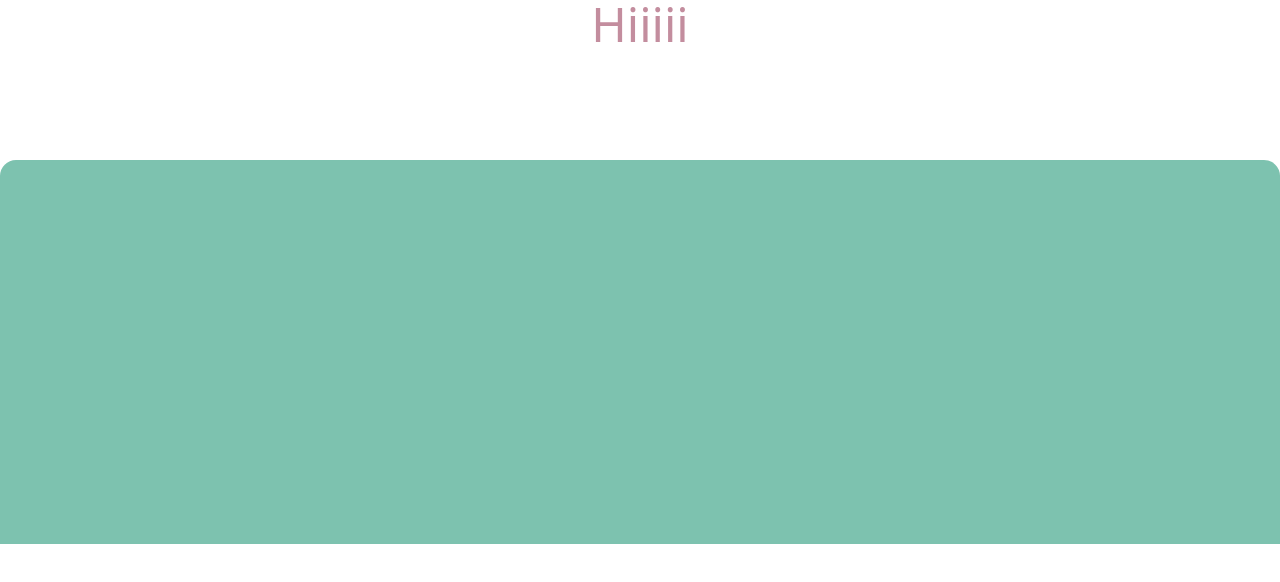
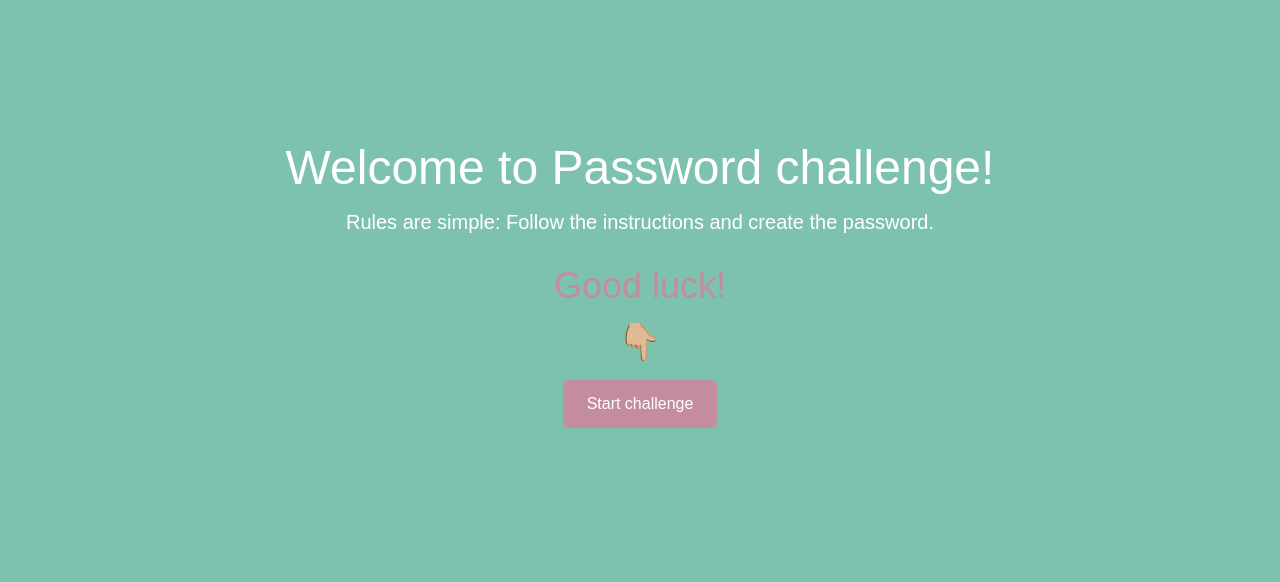
Before and after one commit to Michael-Melis/password-game, a Next.js app: page /en in a window 1280 px wide. Shown: the top 582 px of the page. Built offline with nearby package versions, Linux system fonts and the light colour scheme.

Commit message:
feat(mainInput): setup for main input

```diff
--- /dev/null
+++ b/app/[locale]/_components/Button.tsx
@@ -0,0 +1,57 @@
+import { useTranslations } from 'next-intl';
+
+const StyledButton = ({
+  title,
+  buttonProps,
+  styles,
+  size = 'md',
+  useCase = 'default',
+}: {
+  title: string;
+  buttonProps: React.DetailedHTMLProps<
+    React.ButtonHTMLAttributes<HTMLButtonElement>,
+    HTMLButtonElement
+  >;
+  size?: 'sm' | 'md' | 'lg';
+  styles?: string;
+  useCase?: 'success' | 'error' | 'warning' | 'info' | 'default';
+}) => {
+  const t = useTranslations('Buttons');
+
+  const sizeSwitch = () => {
+    switch (size) {
+      case 'sm':
+        return 'px-2 py-1';
+      case 'md':
+        return 'px-4 py-2';
+      case 'lg':
+        return 'px-6 py-3';
+      default:
+        return 'px-4 py-2';
+    }
+  };
+  const useCaseSwitch = () => {
+    switch (useCase) {
+      case 'success':
+        return 'bg-green-500 ';
+      case 'error':
+        return 'bg-red-500';
+      case 'warning':
+        return 'bg-yellow-500';
+      case 'info':
+        return 'bg-blue-500';
+      default:
+        return 'bg-[#C38D9E]';
+    }
+  };
+
+  return (
+    <button
+      className={`${styles} rounded-md ${useCaseSwitch()} ${sizeSwitch()} text-white  hover:bg-opacity-70 hover:transition ease-in-out duration-300 `}
+      {...buttonProps}>
+      {t(title)}
+    </button>
+  );
+};
+
+export default StyledButton;
--- a/app/[locale]/_components/Header.tsx
+++ b/app/[locale]/_components/Header.tsx
@@ -1,25 +1,43 @@
 'use client';
 
-import { useTranslations } from 'next-intl';
 import TypoWithTranslation from './TypoWithTranslation';
+import { useState } from 'react';
 
-const Header = () => {
-  const t = useTranslations('MainPage');
+const Header = ({ challengeStarted }: { challengeStarted: boolean }) => {
+  const [isHovered, setIsHovered] = useState(false);
 
-  /**
-   *
-   * #E27D60
-   *
-   * #E8A87C
-   * #C38D9E
-   * #41B3A3
-   *
-   */
+  const dataForTitle = {
+    text: 'title',
+    styles: 'text-5xl text-white delay-0 mt-4',
+  };
 
   return (
-    <div className='flex bg-white justify-center h-40 '>
-      <TypoWithTranslation data={{ text: 'title', styles: 'text-5xl text-[#C38D9E]' }} />
+    <div className='flex flex-col justify-center items-center  mt-32'>
+      <TypoWithTranslation data={dataForTitle} />
+      <TypoWithTranslation
+        data={{ text: 'rules', styles: 'text-xl text-white my-4' }}
+      />
 
+      {!challengeStarted && (
+        <>
+          <TypoWithTranslation
+            data={{
+              pTagProps: {
+                onMouseEnter: () => setIsHovered(true),
+                onMouseLeave: () => setIsHovered(false),
+              },
+              text: isHovered ? 'uWillNeedIt' : 'goodLuck',
+              styles: 'text-4xl text-[#C38D9E] mt-4 animate-bounce h-10',
+            }}
+          />
+          <TypoWithTranslation
+            data={{
+              text: 'pointerDownEmoji',
+              styles: 'text-4xl  mt-4  animate-bounce mt-4 h-10',
+            }}
+          />
+        </>
+      )}
     </div>
   );
 };
--- a/app/[locale]/_components/MainChallenge.tsx
+++ b/app/[locale]/_components/MainChallenge.tsx
@@ -1,7 +1,32 @@
-import React from 'react';
+'use client';
 
-const MainChallenge = () => {
-  return <div className='rounded-t-2xl bg-[#7DC2AF] h-96'   />;
+import { Dispatch, SetStateAction } from 'react';
+import StyledButton from './Button';
+import MainInput from './MainInput';
+
+const MainChallenge = ({
+  challengeStarted,
+  setChallengeStarted,
+}: {
+  challengeStarted: boolean;
+  setChallengeStarted: Dispatch<SetStateAction<boolean>>;
+}) => {
+  return (
+    <div className='rounded-t-2xl flex justify-center'>
+      {challengeStarted ? (
+        <MainInput />
+      ) : (
+        <StyledButton
+          title='startChallenge'
+          size='lg'
+          styles='mt-4'
+          buttonProps={{
+            onClick: () => setChallengeStarted(true),
+          }}
+        />
+      )}
+    </div>
+  );
 };
 
 export default MainChallenge;
--- /dev/null
+++ b/app/[locale]/_components/MainInput.tsx
@@ -0,0 +1,35 @@
+import { useTranslations } from 'next-intl';
+import React, { useState } from 'react';
+
+const MainInput = () => {
+  // * Localization
+  const t = useTranslations('MainPage');
+
+  // * States
+  const [password, setPassword] = useState<string>('');
+  console.log('🚀 ~ file: MainInput.tsx:10 ~ MainInput ~ password:', password);
+
+  /**
+   *
+   * #E27D60
+   *
+   * #E8A87C
+   * #C38D9E
+   * #41B3A3
+   *
+   */
+
+  return (
+    <div className='flex bg-[#c38db3] justify-center items-center rounded-md h-40 w-10/12'>
+      <input
+        type='text'
+        onChange={(e) => setPassword(e.target.value)}
+        placeholder={t('passwordPlaceholder')}
+        className='w-10/12 rounded-md p-2 text-[#E27D60]  focus:border-none outline-none  placeholder:text-center placeholder:text-[#C38D9E]'
+      />
+
+    </div>
+  );
+};
+
+export default MainInput;
--- a/app/[locale]/_components/TypoWithTranslation.tsx
+++ b/app/[locale]/_components/TypoWithTranslation.tsx
@@ -1,20 +1,24 @@
 import { useTranslations } from 'next-intl';
-
-
+import { DetailedHTMLProps, HTMLAttributes } from 'react';
 
 type TypoWithTranslationProps = {
   text: string;
   styles: string;
-
+  pTagProps?: DetailedHTMLProps<
+    HTMLAttributes<HTMLParagraphElement>,
+    HTMLParagraphElement
+  >;
 };
 
 const TypoWithTranslation = ({ data }: { data: TypoWithTranslationProps }) => {
-  const { text, styles } = data;
-
-
+  const { text, styles, pTagProps } = data;
 
   const t = useTranslations('MainPage');
-  return <p className={styles}>{t(text)}</p>;
+  return (
+    <p className={styles} {...pTagProps}>
+      {t(text)}
+    </p>
+  );
 };
 
 export default TypoWithTranslation;
--- a/app/[locale]/page.tsx
+++ b/app/[locale]/page.tsx
@@ -1,13 +1,19 @@
 'use client';
 
+import { useState } from 'react';
 import Header from './_components/Header';
 import MainChallenge from './_components/MainChallenge';
 
 export default function Index() {
+  const [challengeStarted, setChallengeStarted] = useState<boolean>(false);
+
   return (
     <>
-      <Header />
-      <MainChallenge />
+      <Header challengeStarted={challengeStarted} />
+      <MainChallenge
+        challengeStarted={challengeStarted}
+        setChallengeStarted={setChallengeStarted}
+      />
     </>
   );
 }
--- a/app/globals.css
+++ b/app/globals.css
@@ -8,5 +8,6 @@
   box-sizing: border-box;
 }
 body {
-  /* background-color: #7DC2AF; */
+  background-color: #7DC2AF;
+  font-family: fantasy;
 }
--- a/messages/en.json
+++ b/messages/en.json
@@ -1,5 +1,13 @@
 {
   "MainPage": {
-    "title": "Hiiiii"
+    "title": "Welcome to Password challenge!",
+    "rules": "Rules are simple: Follow the instructions and create the password.",
+    "goodLuck": "Good luck!",
+    "uWillNeedIt": "😈You will need it...😈",
+    "pointerDownEmoji": "👇🏼",
+    "passwordPlaceholder": "Enter your password here"
+  },
+  "Buttons": {
+    "startChallenge": "Start challenge"
   }
 }
--- a/package.json
+++ b/package.json
@@ -10,6 +10,7 @@
   },
   "dependencies": {
     "@hookform/resolvers": "^3.2.0",
+    "@reduxjs/toolkit": "^1.9.5",
     "@types/node": "20.5.0",
     "@types/react": "18.2.20",
     "@types/react-dom": "18.2.7",
@@ -22,6 +23,7 @@
     "react": "18.2.0",
     "react-dom": "18.2.0",
     "react-hook-form": "^7.45.4",
+    "react-redux": "^8.1.2",
     "tailwindcss": "3.3.3",
     "typescript": "5.1.6",
     "yup": "^1.2.0"
```
Also changed, not shown: 1 other file (tests, documents, lock files or other folders).
